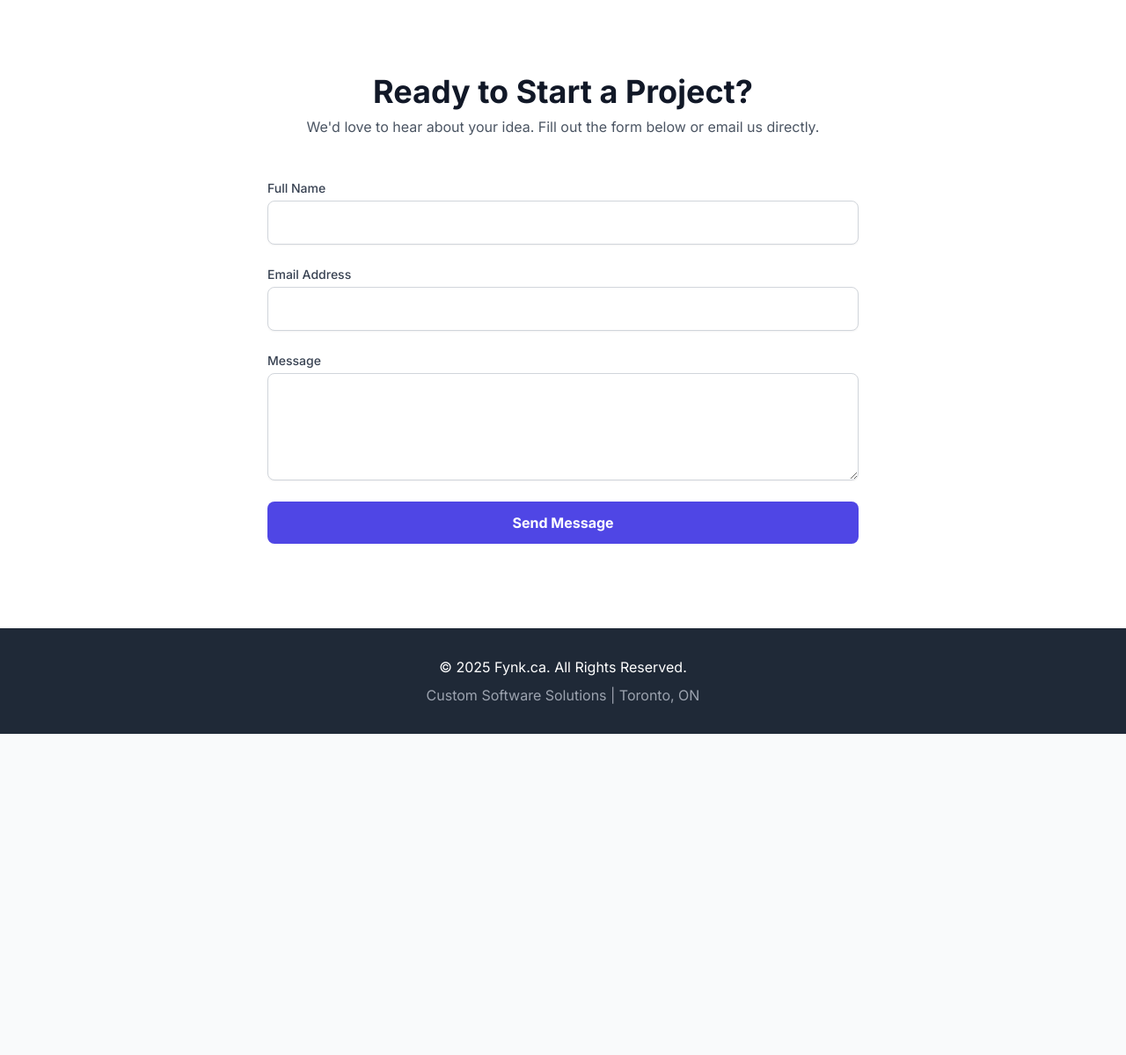
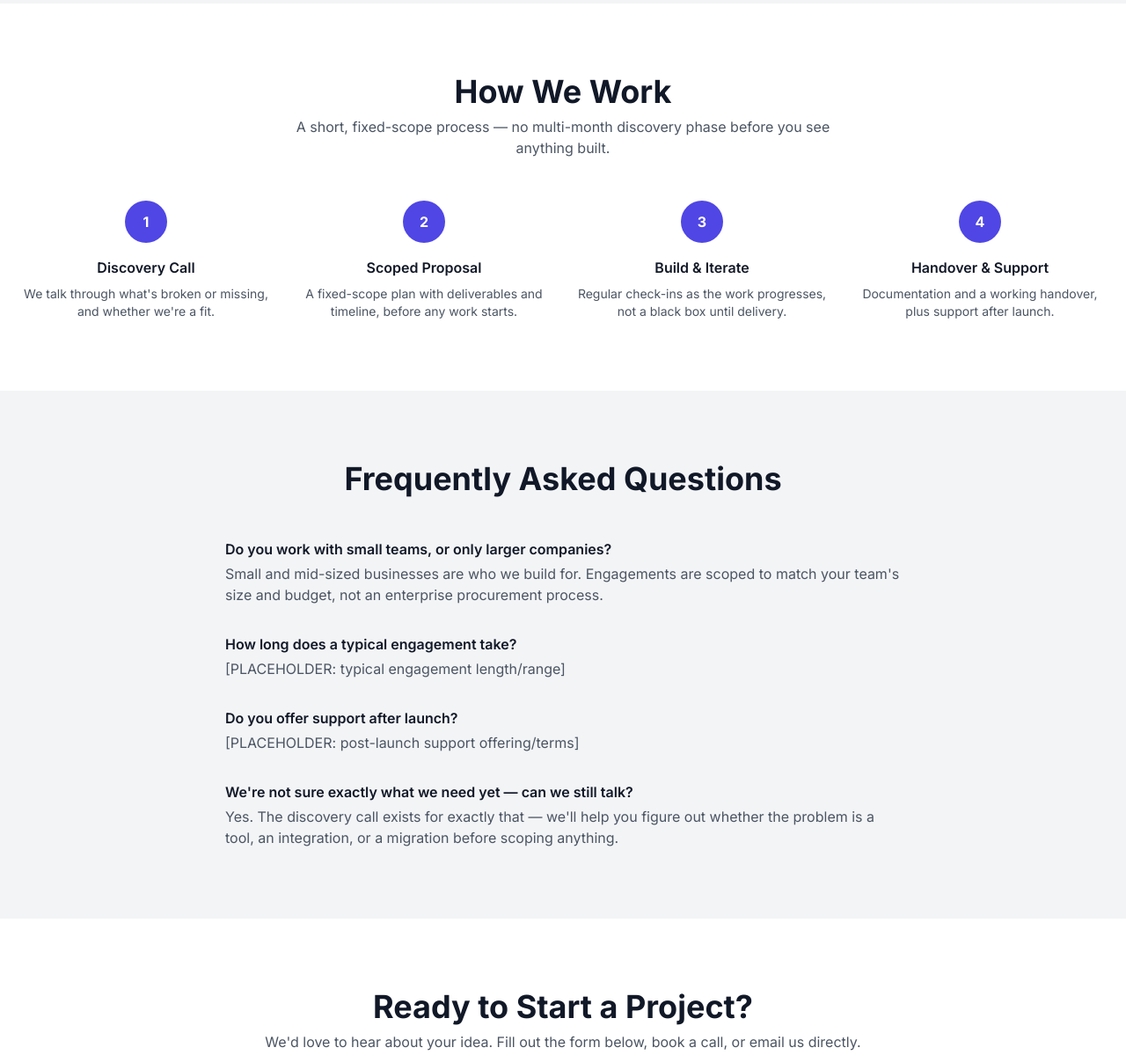
Before and after one commit to Temitaio/fynk-website2, a plain HTML site: page index.html in a window 1280 px wide. Shown: the part 2780-3979 px from the top of the page at 88% size. Before the commit the page ends 3614 px from the top, so only its background shows below. Drawn offline with nearby package versions, Linux system fonts and the light colour scheme.

Commit message:
Add process section, FAQ, and booking link
"How We Work" (4-step process) and a short FAQ sit between the
founder section and contact. The contact section now also offers a
"Book a Call Instead" link ([PLACEHOLDER] for the actual Cal.com/
Calendly URL) above the form. Section backgrounds rebalanced for
alternating white/gray-100 now that there are more sections.

```diff
--- a/index.html
+++ b/index.html
@@ -165,7 +165,7 @@
         </section>
 
         <!-- About Us Section -->
-        <section id="about" class="py-20 bg-gray-100">
+        <section id="about" class="py-20 bg-white">
             <div class="container mx-auto px-6">
                 <div class="max-w-4xl mx-auto text-center">
                     <h3 class="text-3xl md:text-4xl font-bold text-gray-900">Built for SMBs, Not Enterprise Procurement</h3>
@@ -175,7 +175,7 @@
         </section>
 
         <!-- Founder Section -->
-        <section id="founder" class="py-20 bg-white">
+        <section id="founder" class="py-20 bg-gray-100">
             <div class="container mx-auto px-6">
                 <div class="max-w-4xl mx-auto grid md:grid-cols-3 gap-10 items-center">
                     <div class="md:col-span-1 flex justify-center">
@@ -193,14 +193,80 @@
             </div>
         </section>
 
+        <!-- How We Work Section -->
+        <section id="process" class="py-20 bg-white">
+            <div class="container mx-auto px-6">
+                <div class="text-center mb-12">
+                    <h3 class="text-3xl md:text-4xl font-bold text-gray-900">How We Work</h3>
+                    <p class="text-gray-600 mt-2 max-w-2xl mx-auto">A short, fixed-scope process — no multi-month discovery phase before you see anything built.</p>
+                </div>
+                <div class="grid grid-cols-1 md:grid-cols-4 gap-8">
+                    <div class="text-center">
+                        <div class="flex items-center justify-center h-12 w-12 rounded-full bg-indigo-600 text-white font-bold mx-auto mb-4">1</div>
+                        <h4 class="font-semibold text-gray-900 mb-2">Discovery Call</h4>
+                        <p class="text-gray-600 text-sm">We talk through what's broken or missing, and whether we're a fit.</p>
+                    </div>
+                    <div class="text-center">
+                        <div class="flex items-center justify-center h-12 w-12 rounded-full bg-indigo-600 text-white font-bold mx-auto mb-4">2</div>
+                        <h4 class="font-semibold text-gray-900 mb-2">Scoped Proposal</h4>
+                        <p class="text-gray-600 text-sm">A fixed-scope plan with deliverables and timeline, before any work starts.</p>
+                    </div>
+                    <div class="text-center">
+                        <div class="flex items-center justify-center h-12 w-12 rounded-full bg-indigo-600 text-white font-bold mx-auto mb-4">3</div>
+                        <h4 class="font-semibold text-gray-900 mb-2">Build &amp; Iterate</h4>
+                        <p class="text-gray-600 text-sm">Regular check-ins as the work progresses, not a black box until delivery.</p>
+                    </div>
+                    <div class="text-center">
+                        <div class="flex items-center justify-center h-12 w-12 rounded-full bg-indigo-600 text-white font-bold mx-auto mb-4">4</div>
+                        <h4 class="font-semibold text-gray-900 mb-2">Handover &amp; Support</h4>
+                        <p class="text-gray-600 text-sm">Documentation and a working handover, plus support after launch.</p>
+                    </div>
+                </div>
+            </div>
+        </section>
+
+        <!-- FAQ Section -->
+        <section id="faq" class="py-20 bg-gray-100">
+            <div class="container mx-auto px-6">
+                <div class="text-center mb-12">
+                    <h3 class="text-3xl md:text-4xl font-bold text-gray-900">Frequently Asked Questions</h3>
+                </div>
+                <div class="max-w-3xl mx-auto space-y-8">
+                    <div>
+                        <h4 class="font-semibold text-gray-900 mb-1">Do you work with small teams, or only larger companies?</h4>
+                        <p class="text-gray-600">Small and mid-sized businesses are who we build for. Engagements are scoped to match your team's size and budget, not an enterprise procurement process.</p>
+                    </div>
+                    <div>
+                        <h4 class="font-semibold text-gray-900 mb-1">How long does a typical engagement take?</h4>
+                        <p class="text-gray-600">[PLACEHOLDER: typical engagement length/range]</p>
+                    </div>
+                    <div>
+                        <h4 class="font-semibold text-gray-900 mb-1">Do you offer support after launch?</h4>
+                        <p class="text-gray-600">[PLACEHOLDER: post-launch support offering/terms]</p>
+                    </div>
+                    <div>
+                        <h4 class="font-semibold text-gray-900 mb-1">We're not sure exactly what we need yet — can we still talk?</h4>
+                        <p class="text-gray-600">Yes. The discovery call exists for exactly that — we'll help you figure out whether the problem is a tool, an integration, or a migration before scoping anything.</p>
+                    </div>
+                </div>
+            </div>
+        </section>
+
         <!-- Contact Section -->
         <section id="contact" class="py-20 bg-white">
             <div class="container mx-auto px-6">
                 <div class="text-center mb-12">
                     <h3 class="text-3xl md:text-4xl font-bold text-gray-900">Ready to Start a Project?</h3>
-                    <p class="text-gray-600 mt-2">We'd love to hear about your idea. Fill out the form below or email us directly.</p>
+                    <p class="text-gray-600 mt-2">We'd love to hear about your idea. Fill out the form below, book a call, or email us directly.</p>
                 </div>
                 <div class="max-w-2xl mx-auto">
+                    <div class="text-center mb-8">
+                        <a href="[PLACEHOLDER: Cal.com or Calendly booking link]" class="inline-block border-2 border-indigo-600 text-indigo-600 font-semibold px-6 py-3 rounded-lg hover:bg-indigo-50 cta-button">Book a Call Instead</a>
+                    </div>
+                    <div class="relative mb-8">
+                        <div class="absolute inset-0 flex items-center"><div class="w-full border-t border-gray-300"></div></div>
+                        <div class="relative flex justify-center text-sm"><span class="bg-white px-4 text-gray-500">or send us a message</span></div>
+                    </div>
                     <form id="contact-form" name="contact" method="POST" data-netlify="true" data-netlify-honeypot="bot-field" class="space-y-6">
                         <input type="hidden" name="form-name" value="contact">
                         <p class="hidden">
```
